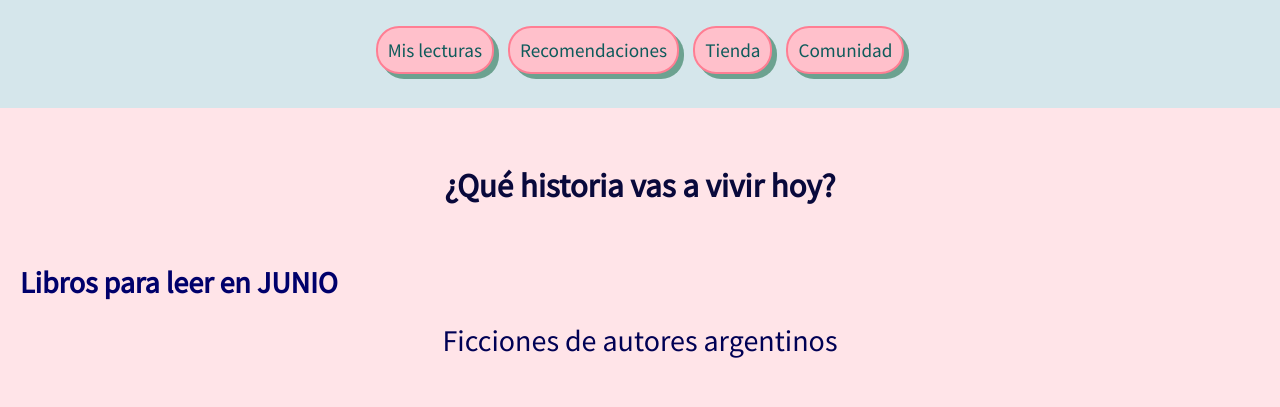
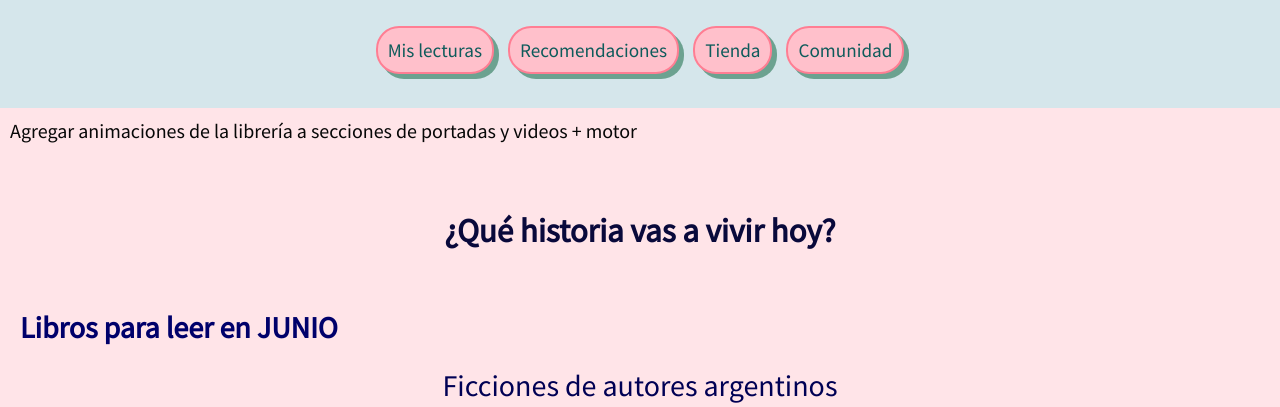
Before and after one commit to ingridcuadra/IbReeds, a plain HTML site: page index.html in a window 1280 px wide. Shown: the part 390-797 px from the top of the page. Drawn offline with Linux system fonts and the light colour scheme.

Commit message:
se agregó en index un párrafo explicando los cambios a realizar a continuación

```diff
--- a/index.html
+++ b/index.html
@@ -35,6 +35,7 @@
             </ul>
         </nav>
     </header>
+    <p>Agregar animaciones de la librería a secciones de portadas y videos + motor</p>
     <main>
         <div class="eslogan">
             <h1>¿Qué historia vas a vivir hoy?</h1>
```
